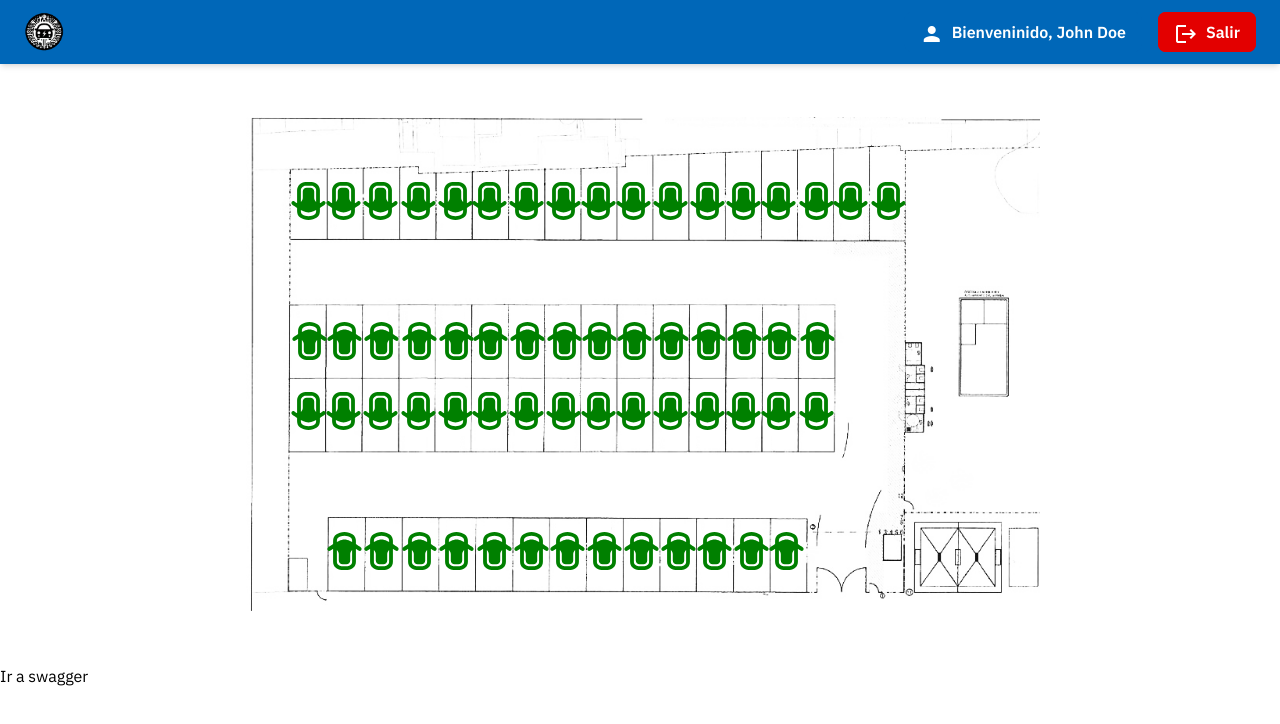
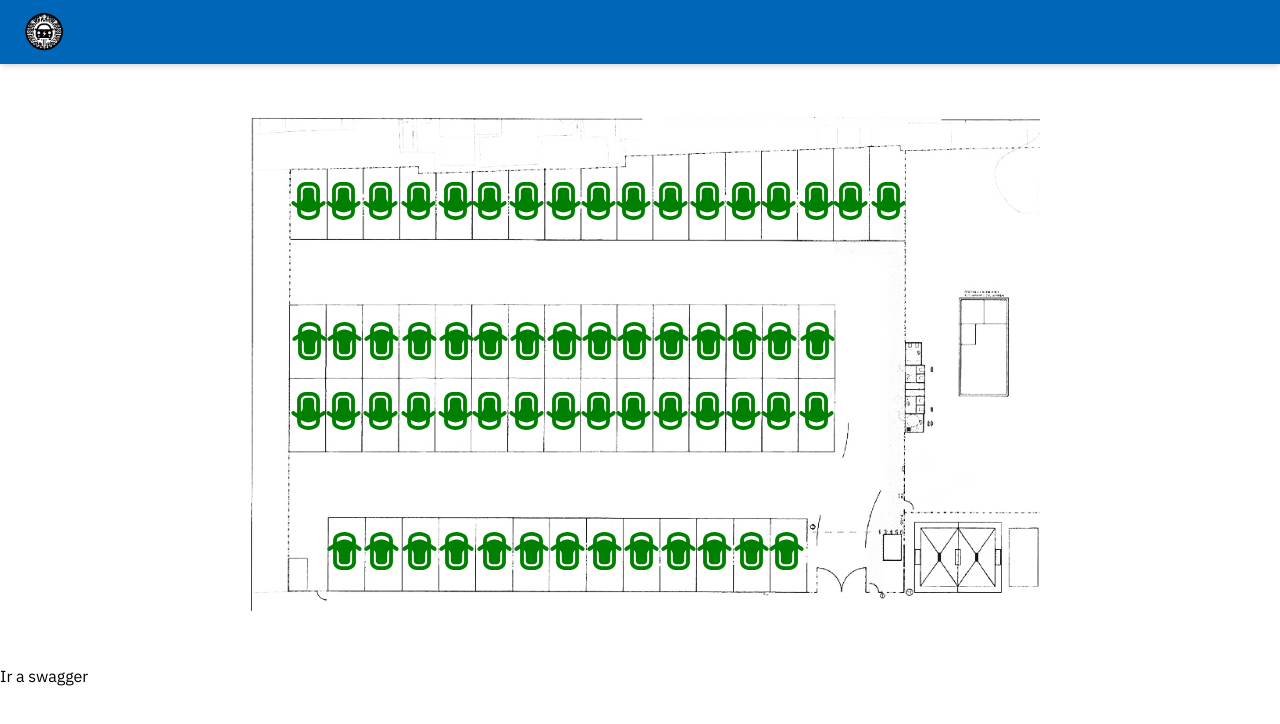
Before and after one commit to AutoNext-Code/AutoNext-Code, an Angular app in the folder frontend/autonext-client/: page /home in a window 1280 px wide. Shown: the top 724 px of the page. Built offline with nearby package versions, Linux system fonts and the light colour scheme.

Commit message:
finished header

```diff
--- a/frontend/autonext-client/src/app/shared/header/header.component.html
+++ b/frontend/autonext-client/src/app/shared/header/header.component.html
@@ -4,22 +4,19 @@
       <img src="assets/logo.png" alt="Logo" class="h-10">
   </div>
 
-    <!-- Menú para pantallas grandes -->
-    <div class="hidden md:flex gap-4">
-        <app-custom-button label="Bienveninido, John Doe" icon="person">
+  <div class="hidden md:flex gap-4" *ngIf="token">
+      <app-custom-button label="Bienvenido, {{name}}" icon="person" (onClick)="navigate()" >
       </app-custom-button>
-        <app-custom-button label="Salir" icon="logout" color="red" class="rounded-lg" (onClick)="logout()">>
+      <app-custom-button label="Salir" icon="logout" color="red" class="rounded-lg" (onClick)="logout()">
       </app-custom-button>
   </div>
 
-    <!-- Menú desplegable para pantallas móviles -->
   <app-custom-button label="" icon="menu" iconSize="36px" class="md:hidden flex items-center" (onClick)="toggleMenu()"></app-custom-button>
 
-    <div *ngIf="menuOpen"
-        class="absolute top-20 right-4 rounded-lg shadow-lg py-3 px-5 flex flex-col space-y-2 md:hidden">
-        <app-custom-button label="Bienveninido, John Doe" icon="person" class="rounded-lg">
+  <div *ngIf="menuOpen && token" class="absolute top-20 right-4 rounded-lg shadow-lg py-3 px-5 flex flex-col space-y-2 md:hidden">
+      <app-custom-button label="Bienvenido, {{name}}" icon="person" class="rounded-lg" (onClick)="navigate()">
       </app-custom-button>
-        <app-custom-button label="Salir" icon="logout" color="red" class="rounded-lg">
+      <app-custom-button label="Salir" icon="logout" color="red" class="rounded-lg" (onClick)="logout()">
       </app-custom-button>
   </div>
 </header>
--- a/frontend/autonext-client/src/app/shared/header/header.component.ts
+++ b/frontend/autonext-client/src/app/shared/header/header.component.ts
@@ -1,31 +1,62 @@
 import { CommonModule } from '@angular/common';
-import { Component, inject } from '@angular/core';
+import { Component, inject, OnInit, OnDestroy } from '@angular/core';
 import { CustomButtonComponent } from "../custom-button/custom-button.component";
 import { AuthService } from '../../auth/services/auth.service';
+import { Subscription } from 'rxjs';
+import { Router } from '@angular/router';
 
 @Component({
   selector: 'shared-header',
   imports: [CommonModule, CustomButtonComponent],
   templateUrl: './header.component.html',
-  styleUrl: './header.component.css'
+  styleUrls: ['./header.component.css']
 })
-export class HeaderComponent {
+export class HeaderComponent implements OnInit, OnDestroy {
 
-  private authService: AuthService = inject(AuthService)
+  private authService: AuthService = inject(AuthService);
+  private router: Router = inject(Router);
 
-  menuOpen = false;
+  public menuOpen: boolean;
+  public token: string | null;
+  public name: string | null;
 
-  // constructor(private authService: AuthService) {}
+  private tokenSubscription: Subscription;
 
-  constructor() {}
+  constructor() {
+    this.menuOpen = false;
+    this.token = null;
+    this.name = null;
+    this.tokenSubscription = new Subscription();
+  }
+
+  ngOnInit(): void {
+    this.tokenSubscription = this.authService.token$.subscribe((newToken) => {
+      this.token = newToken;
+      if (newToken) {
+        this.name = this.authService.getName();
+      } else {
+        this.name = null;
+      }
+      // prueba hasta que login sea funcional
+      // this.token = "soy un token"
+      // this.name = "User"
+    });
+  }
 
   toggleMenu() {
     this.menuOpen = !this.menuOpen;
   }
 
-  public logout(): void {
-    console.log("Logout")
-    this.authService.logout()
+  public navigate(): void {
+    this.router.navigate(['/']);
   }
 
+  public logout(): void {
+    console.log("Logout");
+    this.authService.logout();
+  }
+
+  ngOnDestroy(): void {
+    this.tokenSubscription.unsubscribe();
+  }
 }
```
Lines whose indentation alone changed are shown as unchanged.
